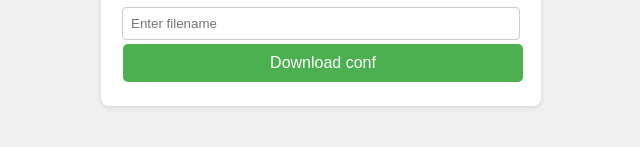
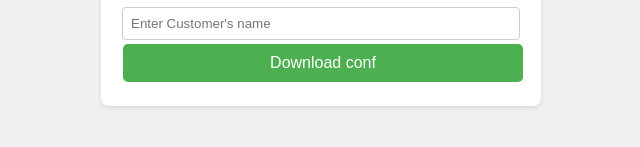
Before and after one commit to ihub1/WG, a plain HTML site: page index.html in a window 1280 px wide. Shown: the part 497-644 px from the top of the page, 319-959 px from the left. Drawn offline with Linux system fonts and the light colour scheme.

Commit message:
Update index.html

```diff
--- a/index.html
+++ b/index.html
@@ -78,7 +78,7 @@
     <h2>Decoded Text:</h2>
     <div id="decoded-text"></div>
 
-    <input type="text" id="filename-input" placeholder="Enter filename" />
+    <input type="text" id="filename-input" placeholder="Enter Customer's name" />
     <button id="download-btn" disabled>Download conf</button>
   </div>
 
```
